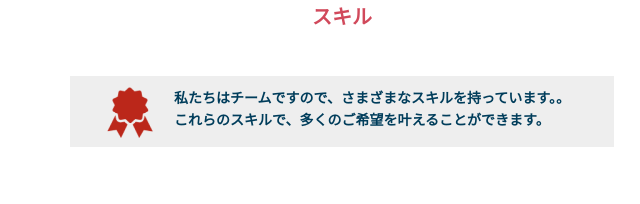
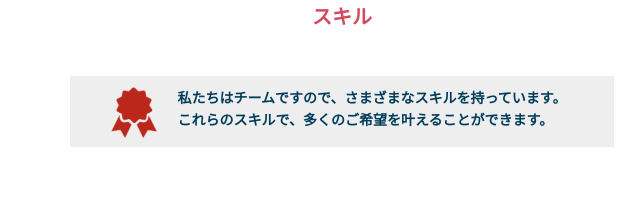
Before and after one commit to team305-lc/team305, a plain HTML site: page index.html in a window 1280 px wide. Shown: the part 963-1167 px from the top of the page, 298-938 px from the left. Drawn offline with Linux system fonts and the light colour scheme.

Commit message:
最新化

```diff
--- a/index.html
+++ b/index.html
@@ -72,7 +72,7 @@
         <div class="skill-message message wow fadeInUp">
           <div class="icon"><img src="/team305/img/Certificate.png" alt=""></div>
           <div class="message-text-inner">
-            <p class="message-text">私たちはチームですので、さまざまなスキルを持っています。。<br>
+            <p class="message-text">私たちはチームですので、さまざまなスキルを持っています。<br>
               これらのスキルで、多くのご希望を叶えることができます。</p>
           </div>
         </div>
```
